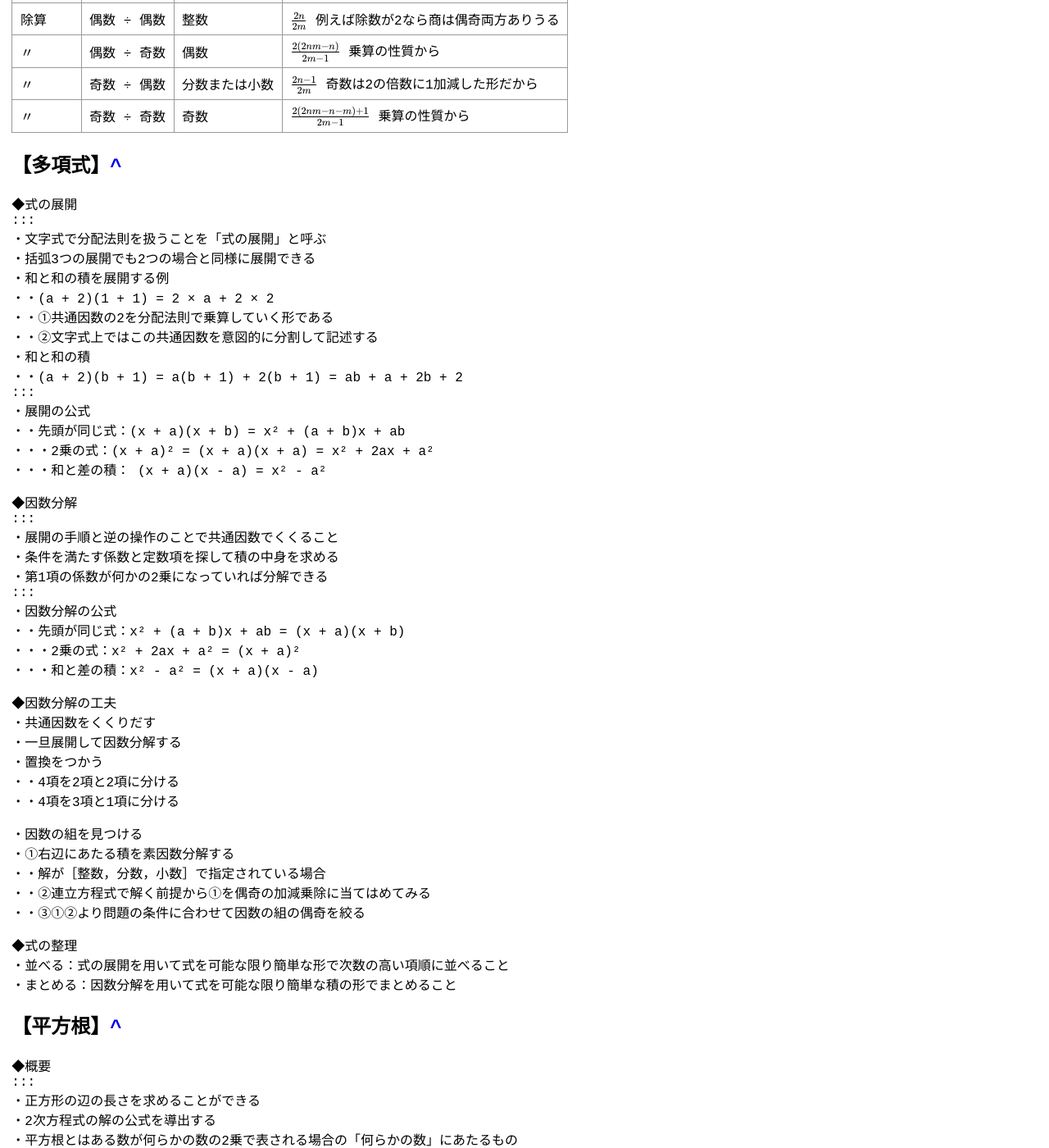
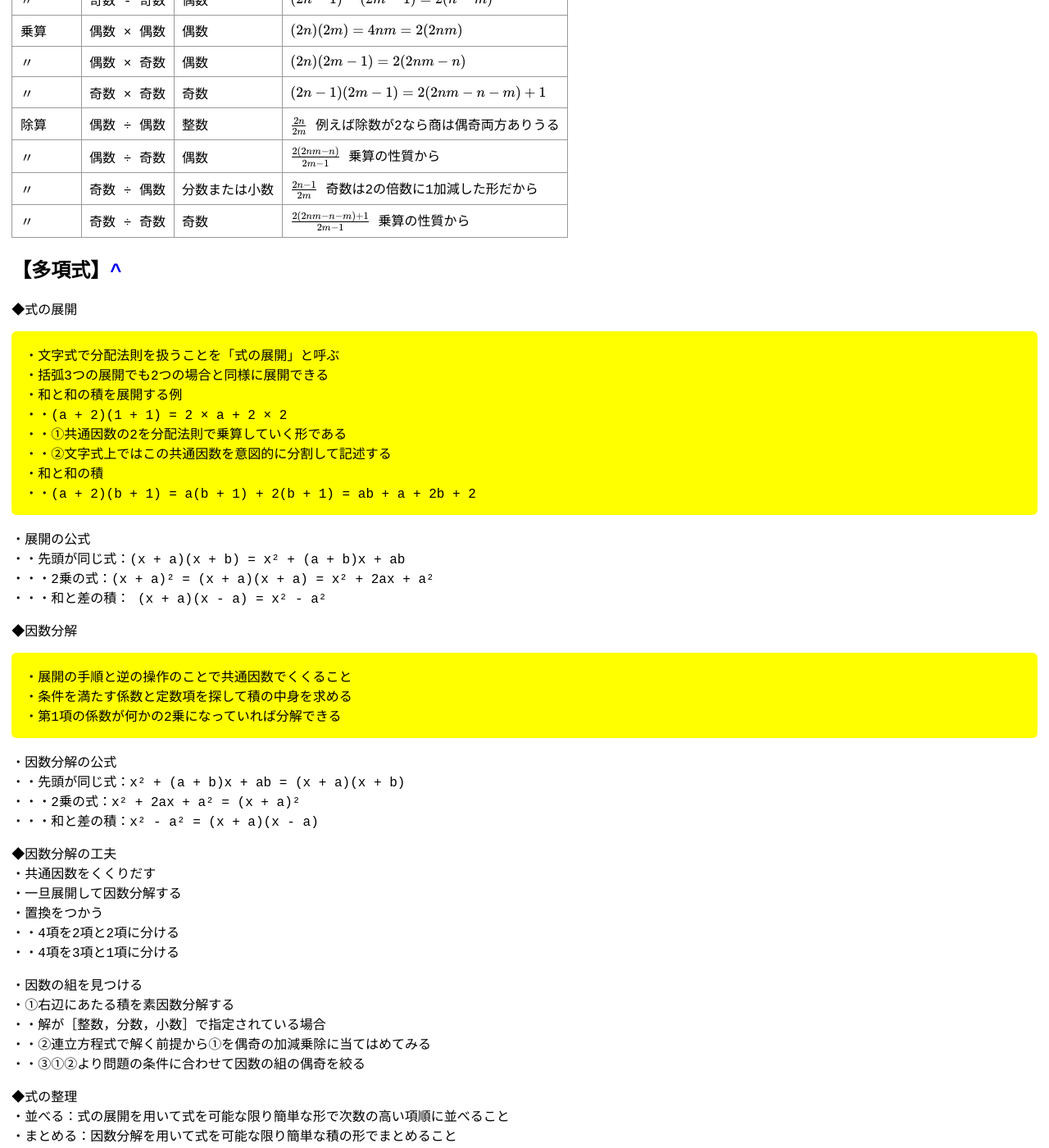
Before and after one commit to zoldof/algo-notes-ci, a Jekyll site: the page built from docs/dist/chu3-1/index.md, in a window 1280 px wide and 1400 px high, scrolled down 3228 px. Shown: the whole window at 82% size. Built offline with Jekyll 4.4.1, drawn with Linux system fonts in a browser that asks for light colours; some of the changed text lies outside the part shown.

Commit message:
Update index.md

````diff
--- a/docs/dist/chu3-1/index.md
+++ b/docs/dist/chu3-1/index.md
@@ -47,6 +47,7 @@ title: 中3数学【数学の役立て方】【基礎知識】
 ```
 ・接触するポイント（= 交点）を見つけて、当たり判定を作る
 ```
+{: .wrap }
 ・例：「プレイヤーがジャンプ、敵が直線移動しているときの両者が衝突する位置は？」
 ・変数：［x：時間，v₀：初速，y₀：初期高さ］
 ・式：-&#189;gx&#178; + v₀x + y₀ = 2x + 3
@@ -79,25 +80,28 @@ title: 中3数学【数学の役立て方】【基礎知識】
 ・・…と、毎回1個ずつ多く処理できるようになる
 ・③荷物は全部で100個あるとき、何回目の作業までで完了できるか？
 ↓
-:::
+```
 ・自然数の和の公式を満たすnを解く
-:::
+```
+{: .wrap }
 ・例：「自然数の和Sが100になるnは？」
 ・式：S = &#189; × n(n + 1)
 
 ⑤原価から利益見込みの定価をつけ定価を割引して販売したとき
-:::
+```
 ・定価は1次式となりその割引額が2次式となる
-:::
+```
+{: .wrap }
 ・例：原価400円の品物に2x割の利益を見込んで定価をつけた。売り出しの日に定価のx割引で売った。利益が48円だった。xの値を求めよ
 ・式：400 × {(10 + 2x) / 10} × {(10 - x ) / 10 } = 448
 
 ## 【数の分類】
 
 ◆概要
-:::
+```
 ・［整数，分数，小数］の正負の違いをまとめて［正の数，負の数］と呼ぶ
-:::
+```
+{: .wrap }
 ・実数：数直線上に書ける数
 ・・有理数：ほとんどの実数
 ・・・整数：0～9の数字を最小1桁～最大複数桁まで横に連ねたもの
@@ -117,11 +121,12 @@ title: 中3数学【数学の役立て方】【基礎知識】
 ・・・・非循環小数：文字を使って式を作り整理できないので分数にできない
 
 ◆偶数と奇数
-:::
+```
 ・省略して「偶奇」と呼ぶ
 ・偶奇共にnで表せるが理解のためにmもつかう
 ・除算は割り切れるもの限定とする
-:::
+```
+{: .wrap }
 
 | 加減乗除 | 組合せ | 結果 | 式と説明 |
 |---|---|---|---|
@@ -143,7 +148,7 @@ title: 中3数学【数学の役立て方】【基礎知識】
 ## 【多項式】
 
 ◆式の展開
-:::
+```
 ・文字式で分配法則を扱うことを「式の展開」と呼ぶ
 ・括弧3つの展開でも2つの場合と同様に展開できる
 ・和と和の積を展開する例
@@ -152,18 +157,20 @@ title: 中3数学【数学の役立て方】【基礎知識】
 ・・②文字式上ではこの共通因数を意図的に分割して記述する
 ・和と和の積
 ・・(a + 2)(b + 1) = a(b + 1) + 2(b + 1) = ab + a + 2b + 2
-:::
+```
+{: .wrap }
 ・展開の公式
 ・・先頭が同じ式：(x + a)(x + b) = x&#178; + (a + b)x + ab
 ・・・2乗の式：(x + a)&#178; = (x + a)(x + a) = x&#178; + 2ax + a&#178;
 ・・・和と差の積： (x + a)(x - a) = x&#178; - a&#178;
 
 ◆因数分解
-:::
+```
 ・展開の手順と逆の操作のことで共通因数でくくること
 ・条件を満たす係数と定数項を探して積の中身を求める
 ・第1項の係数が何かの2乗になっていれば分解できる
-:::
+```
+{: .wrap }
 ・因数分解の公式
 ・・先頭が同じ式：x&#178; + (a + b)x + ab = (x + a)(x + b)
 ・・・2乗の式：x&#178; + 2ax + a&#178; = (x + a)&#178;
@@ -189,14 +196,15 @@ title: 中3数学【数学の役立て方】【基礎知識】
 ## 【平方根】
 
 ◆概要
-:::
+```
 ・正方形の辺の長さを求めることができる
 ・2次方程式の解の公式を導出する
 ・平方根とはある数が何らかの数の2乗で表される場合の「何らかの数」にあたるもの
 ・分母の有理化とは分母にある平方根を分母と分子に乗算し分母の平方根をなくすこと
 ・根号「ルート」とは平方根の記号もしくは全体を意味する
 ↑以降は混同を防ぐためにルート記号と平方根全体は区別して呼び扱う
-:::
+```
+{: .wrap }
 ・単項式の関係式導出
 ・①「a&#178;の平方根は±a」→ √a&#178; = a
 ・②「aの平方根は±√a」→ √a
@@ -323,9 +331,10 @@ title: 中3数学【数学の役立て方】【基礎知識】
 ↑(n - 1)個の角が等しければ②は自明
 
 ◆三角形の相似条件
-:::
+```
 ・相似で言う組とは対応する部分のこと
-:::
+```
+{: .wrap }
 ・３組の辺の比がすべて等しい
 ・２組の辺の比とその間の角がそれぞれ等しい
 ＊交差と平行の定義より相似条件②が導けるから
@@ -368,9 +377,10 @@ title: 中3数学【数学の役立て方】【基礎知識】
 ④三角形と比の定理から上記が導ける
 
 ◆図形の面積比と体積比
-:::
+```
 ・［三角形，四角形，円］は相似の意味合いで見れば成り立ちは同じである
-:::
+```
+{: .wrap }
 &#129703;相似比がa:bの相似な図形の場合
 ・長さの比はa : b
 ↑［辺，高さ，周］など
@@ -434,11 +444,12 @@ title: 中3数学【数学の役立て方】【基礎知識】
 ②三角関数をつかう ←高校の数学Ⅱの知識が必要
 
 ・①の仕組み
-:::
+```
 ・頂点を通る対称の軸が成す中心角が30度や45度の三角形を扱える必要がある
 ↑中心角が上記のようになる頂点の数は［120：三，60：六，30：十二，15：二十四］［90：四，45：八］
 ↑二十四や八以降も小数なら中心角を小さくしていける
-:::
+```
+{: .wrap }
 ・外接円：内接する正多角形
 ・・半径は［中心から頂点までの距離］である
 ・・半径が各三角形の1辺になり中心から外周にあたる1辺に下ろした垂線が各三角形の高さになる
@@ -458,9 +469,10 @@ title: 中3数学【数学の役立て方】【基礎知識】
 ＊中心と弦が作る三角形は必ず二等辺三角形
 
 ◆円周角の定理
-:::
+```
 ・円周角：ある円周上の一点から、この点を含まない円周上の異なる二点へそれぞれ線分を引くとき、その二つの線分の成す角のこと
-:::
+```
+{: .wrap }
 ・［中心角］は円周角の2倍
 ・［同じ弧］に対する円周角は全て等しい
 ・［弧の長さ］は円周角に比例する
@@ -511,9 +523,10 @@ title: 中3数学【数学の役立て方】【基礎知識】
 ・標本の平均値：標本のデータの合計を標本の大きさで除算したもの
 
 ◆抽出
-:::
+```
 ・母集団から標本を取り出すこと
-:::
+```
+{: .wrap }
 ・無作為抽出：何も意図せず文字通り無作為に抽出するのではなく「母集団を正確に表現したい」という国語的な作為の意図を持って抽出すること
 ↑この抽出方法により母集団と標本は図形で表現するところの相似関係となる
 
@@ -527,9 +540,10 @@ title: 中3数学【数学の役立て方】【基礎知識】
 |標本|b|B|
 
 ◆推定
-:::
+```
 ・標本の平均値から母集団の平均値を仮決めすること
-:::
+```
+{: .wrap }
 ・より正確な推定の方法
 ①［標本の大きさ］をできる限り大きくする
 ②［標本を抽出する回数］をできる限り多くする
````
Also changed, not shown: other parts of docs/dist/chu3-1/index.md (+1 -1 lines).
